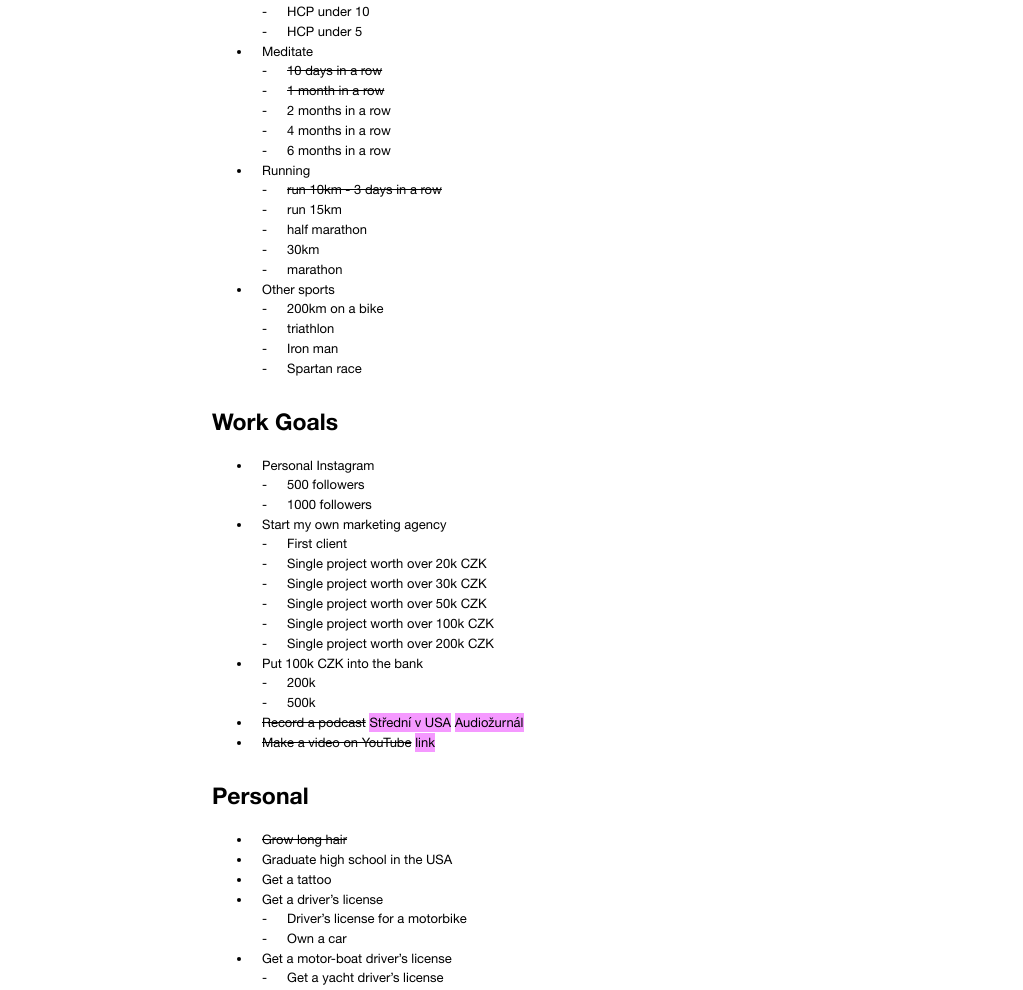
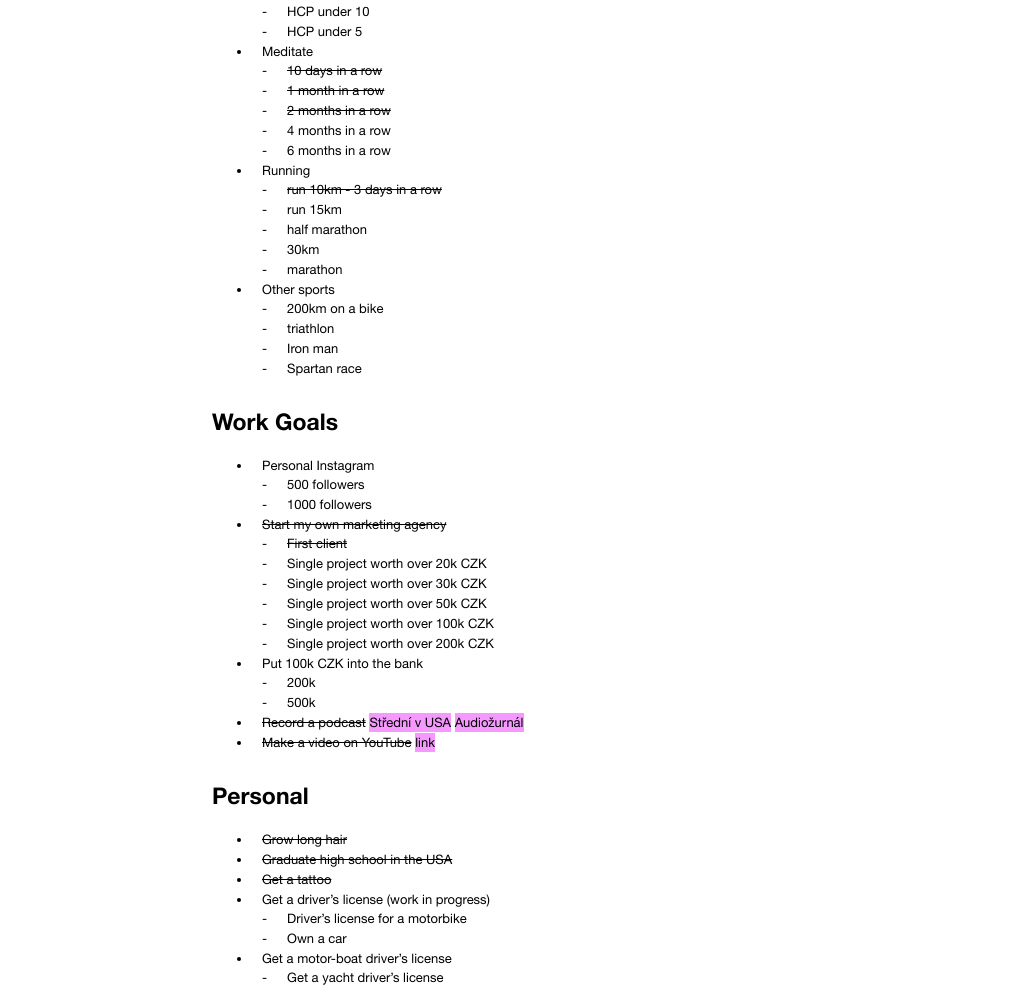
Before and after one commit to StyvekDrtic/personalPage, a Jekyll site: the page built from _posts/2018-01-01-impossible_list.md, in a window 1280 px wide. Shown: the part 589-1579 px from the top of the page, without its empty margins (128-1151 px from the left). Built offline with Jekyll 4.4.1, drawn with Linux system fonts in a browser that asks for light colours.

Commit message:
impossible

```diff
--- a/_posts/2018-01-01-impossible_list.md
+++ b/_posts/2018-01-01-impossible_list.md
@@ -25,7 +25,7 @@ I'm pretty sure that 2018 is gonna be my best year yet.
 * Meditate
     * <span class="skrt">10 days in a row</span>
     * <span class="skrt">1 month in a row</span>
-    * 2 months in a row
+    * <span class="skrt">2 months in a row</span>
     * 4 months in a row
     * 6 months in a row
 * Running
@@ -45,8 +45,8 @@ I'm pretty sure that 2018 is gonna be my best year yet.
 * Personal Instagram
     * 500 followers
     * 1000 followers
-* Start my own marketing agency
-    * First client
+* <span class="skrt">Start my own marketing agency</span>
+    * <span class="skrt">First client</span>
     * Single project worth over 20k CZK
     * Single project worth over 30k CZK
     * Single project worth over 50k CZK
@@ -61,9 +61,9 @@ I'm pretty sure that 2018 is gonna be my best year yet.
 <h3>Personal</h3>
 
 * <span class="skrt">Grow long hair</span>
-* Graduate high school in the USA
-* Get a tattoo
-* Get a driver’s license
+* <span class="skrt">Graduate high school in the USA</span>
+* <span class="skrt">Get a tattoo</span>
+* Get a driver’s license (work in progress)
     * Driver’s license for a motorbike
     * Own a car
 * Get a motor-boat driver's license
```
